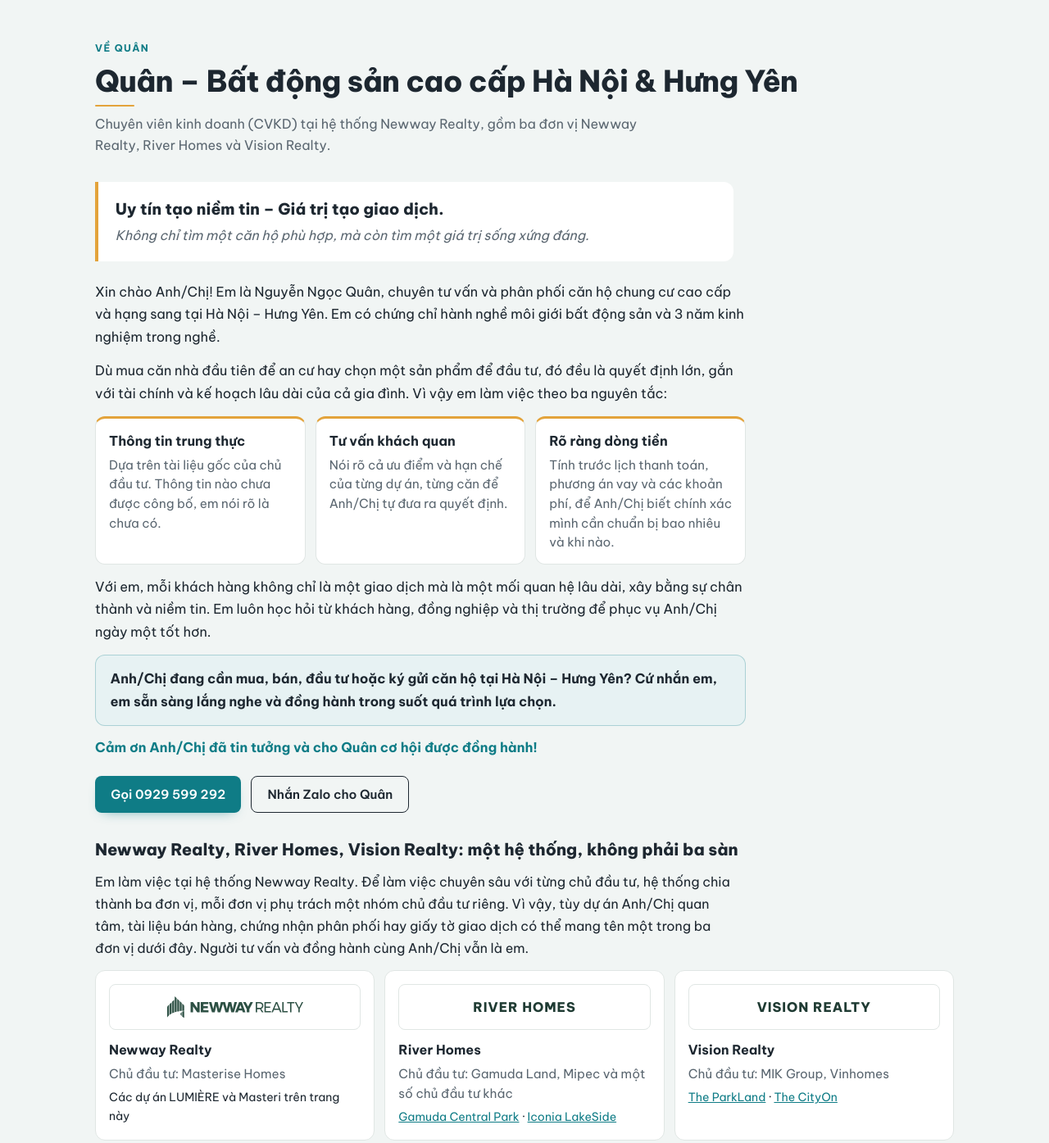
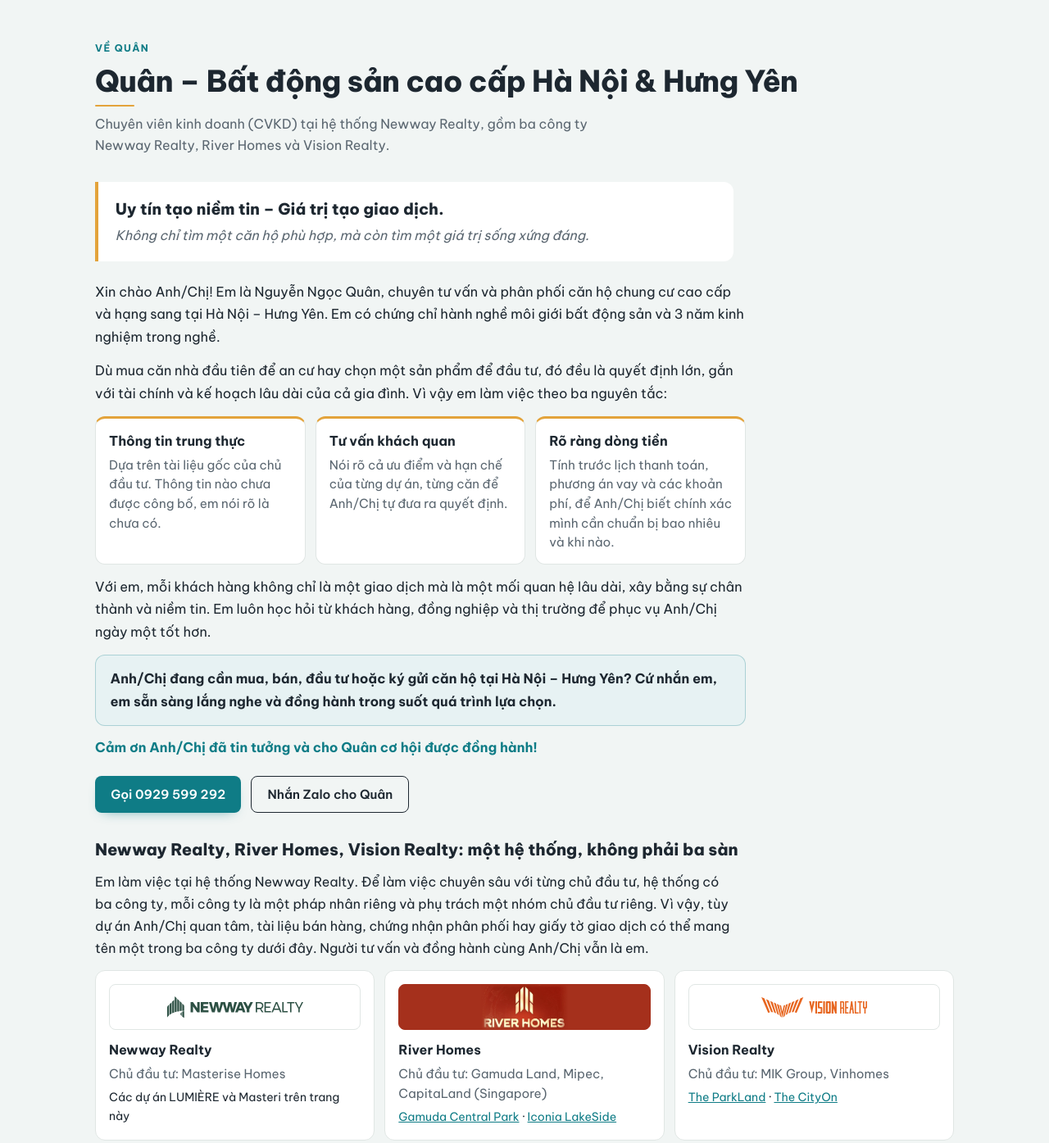
Before and after one commit to nguyenngocquan1223-bot/Nguyenquanbdscaocap, a plain HTML site: page index.html in a window 1280 px wide. Shown: the part 5360-6755 px from the top of the page at 82% size. Drawn offline with Linux system fonts and the light colour scheme.

Commit message:
Thêm logo River Homes, Vision Realty; ghi rõ 3 pháp nhân riêng, bổ sung CapitaLand
Co-Authored-By: Claude Opus 5.5 <noreply@anthropic.com>
Claude-Session: https://claude.ai/code/session_01N15spk7pLwh31FzuYsPpXW

```diff
--- a/index.html
+++ b/index.html
@@ -624,7 +624,8 @@ body { -webkit-font-smoothing: antialiased; -moz-osx-font-smoothing: grayscale;
 .brand-card { background: var(--surface); border: 1px solid var(--line); border-radius: 12px; padding: 1rem; display: grid; gap: .3rem; align-content: start }
 .brand-card .blogo { height: 56px; display: flex; align-items: center; justify-content: center; background: #FFFFFF; border: 1px solid var(--line); border-radius: 8px; margin-bottom: .4rem }
 .brand-card .blogo img { max-height: 30px; width: auto }
-.brand-card .wordmark { font-weight: 800; letter-spacing: .06em; text-transform: uppercase; color: #1F3B33; font-size: 1rem }
+.brand-card .blogo-red { background: #A5301C; border-color: #A5301C; overflow: hidden }
+.brand-card .blogo-red img { max-height: 56px; height: 56px }
 .brand-card span { color: var(--muted); font-size: .95rem }
 .brand-card small { font-size: .88rem }
 .brand-card a { color: var(--accent) }
@@ -797,7 +798,7 @@ body { -webkit-font-smoothing: antialiased; -moz-osx-font-smoothing: grayscale;
 </section>
 <section class="alt" id="ve-toi">
   <div class="wrap">
-    <div class="head"><div class="eyebrow">Về Quân</div><h2>Quân – Bất động sản cao cấp Hà Nội &amp; Hưng Yên</h2><p class="lead">Chuyên viên kinh doanh (CVKD) tại hệ thống Newway Realty, gồm ba đơn vị Newway Realty, River Homes và Vision Realty.</p></div>
+    <div class="head"><div class="eyebrow">Về Quân</div><h2>Quân – Bất động sản cao cấp Hà Nội &amp; Hưng Yên</h2><p class="lead">Chuyên viên kinh doanh (CVKD) tại hệ thống Newway Realty, gồm ba công ty Newway Realty, River Homes và Vision Realty.</p></div>
     <blockquote class="motto"><b>Uy tín tạo niềm tin – Giá trị tạo giao dịch.</b><span>Không chỉ tìm một căn hộ phù hợp, mà còn tìm một giá trị sống xứng đáng.</span></blockquote>
     <div class="bio">
       <p>Xin chào Anh/Chị! Em là Nguyễn Ngọc Quân, chuyên tư vấn và phân phối căn hộ chung cư cao cấp và hạng sang tại Hà Nội – Hưng Yên. Em có chứng chỉ hành nghề môi giới bất động sản và 3 năm kinh nghiệm trong nghề.</p>
@@ -814,11 +815,11 @@ body { -webkit-font-smoothing: antialiased; -moz-osx-font-smoothing: grayscale;
     </div>
     <div class="system">
       <h3>Newway Realty, River Homes, Vision Realty: một hệ thống, không phải ba sàn</h3>
-      <p>Em làm việc tại hệ thống Newway Realty. Để làm việc chuyên sâu với từng chủ đầu tư, hệ thống chia thành ba đơn vị, mỗi đơn vị phụ trách một nhóm chủ đầu tư riêng. Vì vậy, tùy dự án Anh/Chị quan tâm, tài liệu bán hàng, chứng nhận phân phối hay giấy tờ giao dịch có thể mang tên một trong ba đơn vị dưới đây. Người tư vấn và đồng hành cùng Anh/Chị vẫn là em.</p>
+      <p>Em làm việc tại hệ thống Newway Realty. Để làm việc chuyên sâu với từng chủ đầu tư, hệ thống có ba công ty, mỗi công ty là một pháp nhân riêng và phụ trách một nhóm chủ đầu tư riêng. Vì vậy, tùy dự án Anh/Chị quan tâm, tài liệu bán hàng, chứng nhận phân phối hay giấy tờ giao dịch có thể mang tên một trong ba công ty dưới đây. Người tư vấn và đồng hành cùng Anh/Chị vẫn là em.</p>
       <div class="brands">
-        <div class="brand-card"><div class="blogo"><img src="logo-newway.svg" alt="Logo Newway Realty" width="166" height="27"></div><b>Newway Realty</b><span>Chủ đầu tư: Masterise Homes</span><small>Các dự án LUMIÈRE và Masteri trên trang này</small></div>
-        <div class="brand-card"><div class="blogo"><span class="wordmark">River Homes</span></div><b>River Homes</b><span>Chủ đầu tư: Gamuda Land, Mipec và một số chủ đầu tư khác</span><small><a href="/central-park/">Gamuda Central Park</a> · <a href="/iconia-lakeside/">Iconia LakeSide</a></small></div>
-        <div class="brand-card"><div class="blogo"><span class="wordmark">Vision Realty</span></div><b>Vision Realty</b><span>Chủ đầu tư: MIK Group, Vinhomes</span><small><a href="/the-parkland/">The ParkLand</a> · <a href="/the-cityon/">The CityOn</a></small></div>
+        <div class="brand-card"><div class="blogo"><img loading="lazy" src="logo-newway.svg" alt="Logo Newway Realty" width="166" height="27"></div><b>Newway Realty</b><span>Chủ đầu tư: Masterise Homes</span><small>Các dự án LUMIÈRE và Masteri trên trang này</small></div>
+        <div class="brand-card"><div class="blogo blogo-red"><img src="logo-river-homes.webp" alt="Logo River Homes" width="600" height="317" loading="lazy"></div><b>River Homes</b><span>Chủ đầu tư: Gamuda Land, Mipec, CapitaLand (Singapore)</span><small><a href="/central-park/">Gamuda Central Park</a> · <a href="/iconia-lakeside/">Iconia LakeSide</a></small></div>
+        <div class="brand-card"><div class="blogo"><img src="logo-vision.svg" alt="Logo Vision Realty" width="128.9" height="24.5" loading="lazy"></div><b>Vision Realty</b><span>Chủ đầu tư: MIK Group, Vinhomes</span><small><a href="/the-parkland/">The ParkLand</a> · <a href="/the-cityon/">The CityOn</a></small></div>
       </div>
     </div>
     <div class="creds">
```
Also changed, not shown: logo-river-homes.webp (added), logo-vision.svg (added).
